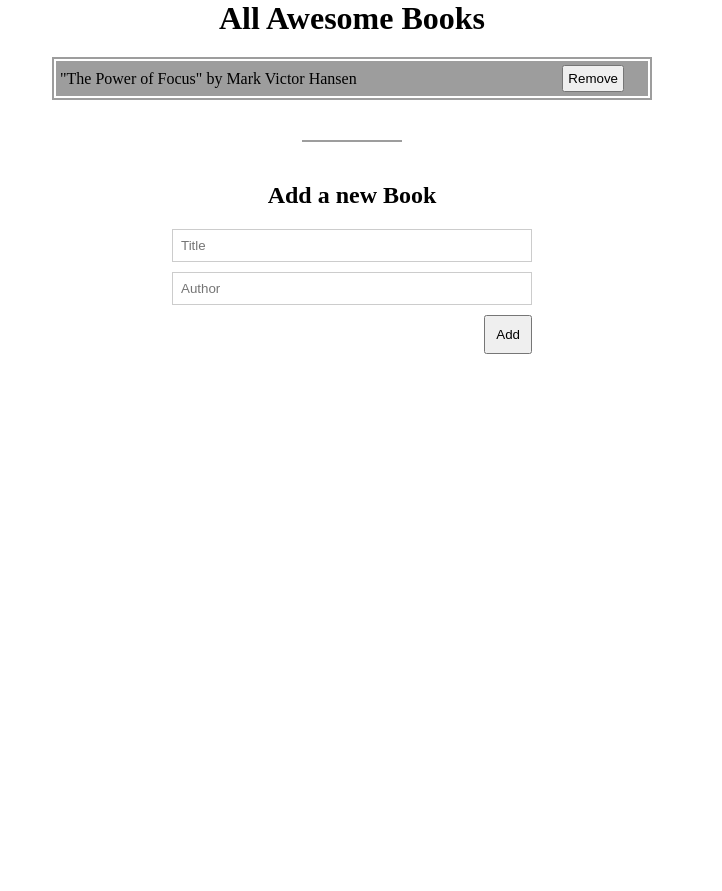
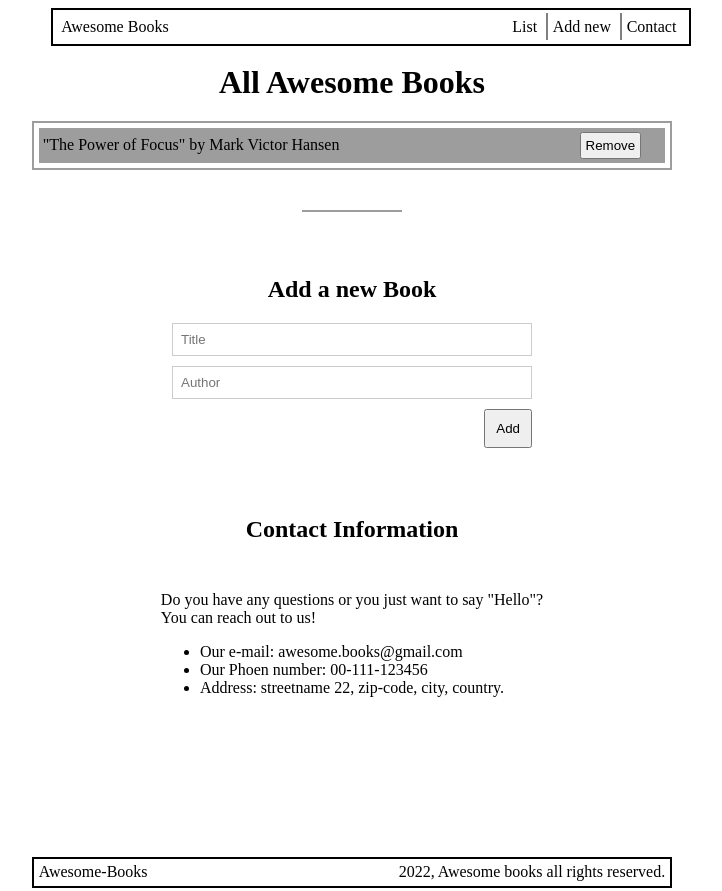
Before and after one commit to Kwentsir/Awesome-Books, a website: page index.html in a window 1280 px wide. Shown: the whole page, without its empty margins (288-1010 px from the left). Before the commit the page ends 800 px from the top, so only its background shows below. Drawn offline with Linux system fonts and the light colour scheme.

Commit message:
add nav-bar,contact-page and footer and styles

```diff
--- a/index.html
+++ b/index.html
@@ -7,17 +7,48 @@
     <title>All Awesome Books</title>
   </head>
   <body>
+    <nav class="nav-container">
+      <div class="logo">Awesome Books</div>
+      <div class="nav-link">
+        <ul class="nav-ul">
+          <li><a href="#list">List</a></li>
+          <li><a href="#add-book">Add new</a></li>
+          <li><a href="#contact">Contact</a></li>
+        </ul>
+      </div>
+    </nav>
+
+    <div id="list" class="list">
       <h1>All Awesome Books</h1>
-    <section id="book-list" class="books"></section>
-    <hr />
+      <div id="book-list" class="books"></div>
+      <hr/>
+    </div>
+
+    <section class="form">
       <h2>Add a new Book</h2>
-
       <form id="add-book">
         <input id="title" type="text" placeholder="Title" />
         <input id="author" type="text" placeholder="Author" />
         <button type="submit">Add</button>
       </form>
+    </section>
 
+    <section id="contact" class="contact-container">
+      <h2 class="contact-headline">Contact Information</h2>
+      <p class="contact-paragraph">Do you have any questions or you just want to say "Hello"?<br>You can reach out to us!</p>
+      <ul class="contact-list">
+        <li>Our e-mail: awesome.books@gmail.com</li>
+        <li>Our Phoen number: 00-111-123456</li>
+        <li>Address: streetname 22, zip-code, city, country.</li>
+      </ul>
+    </section>
+
+    <footer id="footer" class="footer-container">
+      <div class="copyright">
+        <div class="logo">Awesome-Books</div>
+        <div class="text">2022, Awesome books all rights reserved.</div>
+      </div>
+    </footer>
     <script src="script.js"></script>
   </body>
 </html>
--- a/style.css
+++ b/style.css
@@ -21,11 +21,51 @@ body {
   text-align: center;
 }
 
+/* Nav-bar */
+.nav-container {
+  display: flex;
+  position: fixed;
+  width: 40rem;
+  margin: 0.5rem auto 3rem;
+  top: 0;
+  left: 26.5%;
+  justify-content: space-between;
+  padding: 0.5rem;
+  border: 2px solid black;
+}
+
+.nav-ul {
+  list-style-type: none;
+}
+
+.nav-ul li {
+  display: inline;
+  padding: 0.3rem;
+  border-left: 2px solid gray;
+}
+
+.nav-ul li:first-child {
+  border: none;
+}
+
+.nav-ul li a {
+  text-decoration: none;
+  color: black;
+}
+
+.nav-ul li a:hover {
+  color: seagreen;
+}
+
+.list {
+  margin-top: 4rem;
+}
+
 .books {
   border: 2px solid rgba(51, 51, 51, 0.48);
-  max-width: 600px;
+  max-width: 40rem;
   margin: 20px auto;
-  padding: 2px;
+  padding: 0.3rem;
   background-color: #fff;
 }
 
@@ -63,6 +103,10 @@ button {
   cursor: pointer;
 }
 
+.form {
+  margin-top: 4rem;
+}
+
 form button {
   align-self: flex-end;
   padding: 10px;
@@ -98,3 +142,34 @@ hr {
   width: 100px;
   margin: 40px auto;
 }
+
+/* Contact-Page */
+
+.contact-container {
+  margin-bottom: 10rem;
+}
+.contact-headline {
+  margin: 3rem auto;
+}
+
+.contact-paragraph {
+  text-align: left;
+  width: fit-content;
+  margin: 1rem auto;
+}
+
+.contact-list {
+  text-align: left;
+  width: fit-content;
+  margin: 1rem auto;
+  list-style-type: disc;
+}
+
+.copyright {
+  display: flex;
+  width: 40rem;
+  margin: 1rem auto 0.2rem;
+  justify-content: space-between;
+  border: 2px solid black;
+  padding: 0.3rem;
+}
```
Lines whose indentation alone changed are shown as unchanged.
